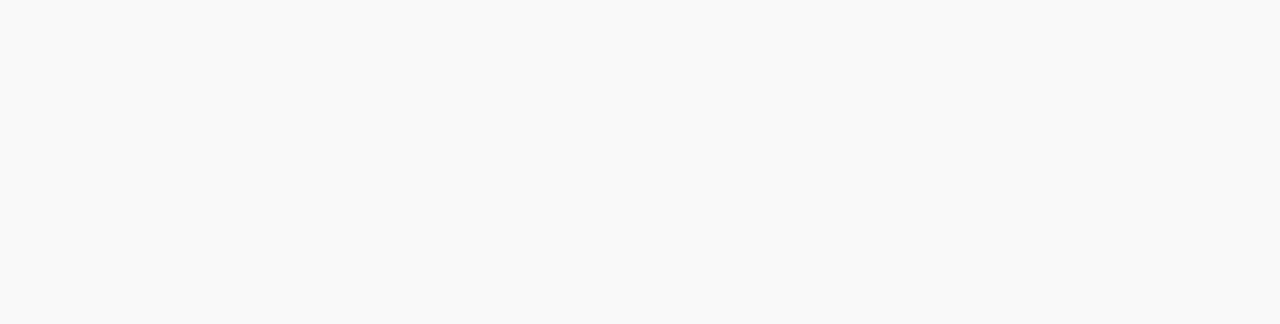
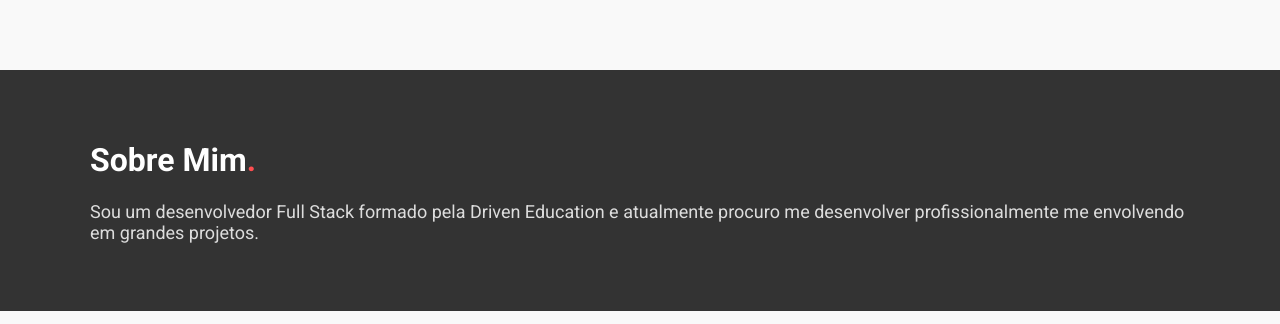
Before and after one commit to Renandp03/My-Portfolio, a React (Vite) app: page / in a window 1280 px wide. Shown: the part 473-797 px from the top of the page. Built offline with nearby package versions, Linux system fonts and the light colour scheme.

Commit message:
feat: about containers

```diff
--- a/src/App.jsx
+++ b/src/App.jsx
@@ -1,10 +1,12 @@
 import Perfil from "./components/Perfil/Perfil"
+import About from "./components/About/About"
 
 function App() {
 
   return (
     <>
     <Perfil/>
+    <About/>
     </>
   )
 }
--- /dev/null
+++ b/src/components/About/About.jsx
@@ -0,0 +1,17 @@
+import TecList from './containers/TecList'
+import './styles/About.sass'
+
+function About(){
+    return(
+        <div id='About'>
+            <h1 className='About__Title'>Sobre Mim<span className='About__Detail'>.</span></h1>
+            <p className='About__Text'>
+                Sou um desenvolvedor Full Stack formado pela Driven Education e atualmente procuro me desenvolver profissionalmente
+                me envolvendo em grandes projetos.
+            </p>
+            <TecList/>
+        </div>
+    )
+}
+
+export default About
--- /dev/null
+++ b/src/components/About/containers/TecList.jsx
@@ -0,0 +1,7 @@
+function TecList(){
+    return(
+        <></>
+    )
+}
+
+export default TecList
--- /dev/null
+++ b/src/components/About/styles/About.sass
@@ -0,0 +1,17 @@
+@use '../../../styles/variables'
+
+#About
+    background: variables.$color-dark
+    padding: 50px 90px
+    &:hover
+        border-top: 1px solid variables.$primary-color
+
+.About__Title
+    color: variables.$color-light
+
+.About__Detail
+    color: variables.$primary-color
+
+.About__Text
+    color: variables.$about-color-text
+    font-size: 18px
--- /dev/null
+++ b/src/components/About/styles/TecList.sass
@@ -0,0 +1 @@
+@use '../../../styles/variables'
--- a/src/components/Perfil/Perfil.jsx
+++ b/src/components/Perfil/Perfil.jsx
@@ -3,7 +3,7 @@ import './styles/Perfil.sass'
 
 function Perfil(){
     return(
-        <div className='Perfil'>
+        <div id='Perfil'>
             <img src='https://i.pinimg.com/564x/ae/bb/52/aebb524666bc7dd96bea7db24c8a3e93.jpg' alt='Perfil_img' className='Perfil__Img'/>
             <h1 className='Perfil__Title'>Renan Damascena | Desenvolvedor Full Stack</h1>
             <Links/>
--- a/src/components/Perfil/containers/Links.jsx
+++ b/src/components/Perfil/containers/Links.jsx
@@ -1,12 +1,12 @@
-import { LinkedInIcon, InstagramIcon, WhatsAppIcon, GitHubIcon } from './Icons'
+import { GitHubIcon, LinkedInIcon, InstagramIcon,WhatsAppIcon } from '../../../../public/Icons'
 import '../styles/Links.sass'
 
 function Links(){
     return(
         <ul className='Links'>
-            <li className='Link'><a href='https://www.linkedin.com/in/renan-damascena/'><GitHubIcon/></a></li>
+            <li className='Link'><a href='https://github.com/renandp03'><GitHubIcon/></a></li>
             <li className='Link'><a href='https://www.linkedin.com/in/renan-damascena/'><LinkedInIcon/></a></li>
-            <li className='Link'><a href='https://www.linkedin.com/in/renan-damascena/'><InstagramIcon/></a></li>
+            <li className='Link'><a href='https://www.instagram.com/renan_dp/'><InstagramIcon/></a></li>
             <li className='Link'><a href='https://www.linkedin.com/in/renan-damascena/'><WhatsAppIcon/></a></li>
         </ul>
     )
--- a/src/components/Perfil/styles/Perfil.sass
+++ b/src/components/Perfil/styles/Perfil.sass
@@ -1,12 +1,11 @@
 @use '../../../styles/variables.sass'
 
-.Perfil
+#Perfil
     display: flex
     flex-direction: column
     align-items: center
 
     margin: 100px 0
-    font-size: 16px
 
 
 .Perfil__Img
@@ -21,3 +20,4 @@
 
 .Perfil__Title
     color: variables.$perfil-title-color
+    font-size: 32px
--- a/src/styles/variables.sass
+++ b/src/styles/variables.sass
@@ -1,5 +1,11 @@
 $primary-font: 'Roboto', sans-serif
+
+$color-light: #FFF
+$color-dark: #333
+$color-light-gray: #DDD
+
 
 $primary-color: #FF4E50
 $primary-color-hover: #930124
-$perfil-title-color: #333
+$perfil-title-color: $color-dark
+$about-color-text: $color-light-gray
```
Also changed, not shown: public/Icons.jsx (renamed from src/components/Perfil/containers/Icons.jsx), public/icons/LinkedIn.svg (deleted), public/icons/WhatsApp.svg (deleted).
